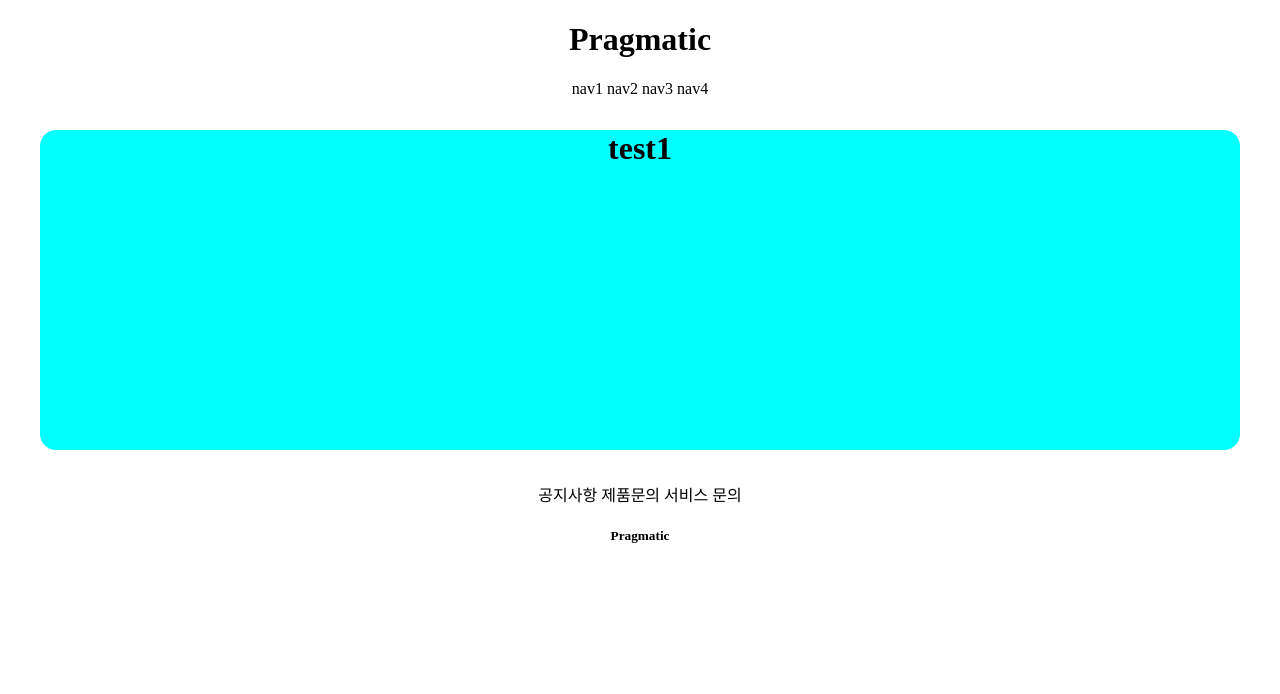
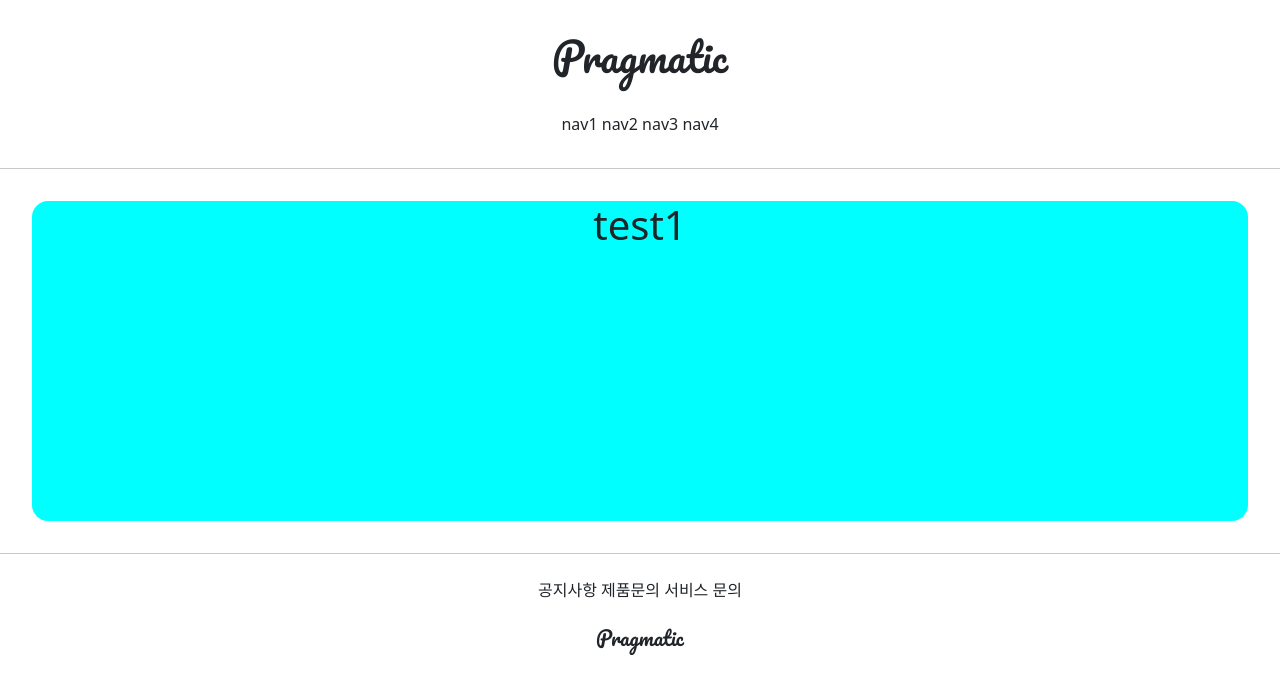
Before and after one commit to ojh789ojh/study_ai_django, a Django app: page /accounts/hello_world/ in a window 1280 px wide. Shown: the top 694 px of the page. Run offline with Django 3.2, Linux system fonts and the light colour scheme; parts of the project's set-up code (start-up, migrations or seed data) failed here and were passed over.

Commit message:
no message

```diff
--- a/templates/base.html
+++ b/templates/base.html
@@ -3,9 +3,10 @@
 {% include 'head.html' %}
 <body>
 {% include 'header.html' %}
-
+<hr>
 {% block content %}
 {% endblock %}
+<hr>
 
 {% include 'footer.html' %}
 </body>
--- a/templates/footer.html
+++ b/templates/footer.html
@@ -1,10 +1,10 @@
 <div>
-    <div>
+    <div style="margin-top: 1.5rem;">
         <span>공지사항</span>
         <span>제품문의</span>
         <span>서비스 문의</span>
     </div>
-    <div>
+    <div style="margin: 1.5rem 0; font-family: 'Pacifico', cursive;">
         <h5>Pragmatic</h5>
     </div>
 </div>
--- a/templates/head.html
+++ b/templates/head.html
@@ -1,9 +1,14 @@
 <head>
     <meta charset="UTF-8">
     <title>Title</title>
+    <link href="https://cdn.jsdelivr.net/npm/bootstrap@5.0.2/dist/css/bootstrap.min.css" rel="stylesheet" integrity="sha384-EVSTQN3/azprG1Anm3QDgpJLIm9Nao0Yz1ztcQTwFspd3yD65VohhpuuCOmLASjC" crossorigin="anonymous">
+{#    <script src="https://cdn.jsdelivr.net/npm/bootstrap@5.0.2/dist/js/bootstrap.bundle.min.js" integrity="sha384-MrcW6ZMFYlzcLA8Nl+NtUVF0sA7MsXsP1UyJoMp4YLEuNSfAP+JcXn/tWtIaxVXM" crossorigin="anonymous"></script>#}
     <style>
         body div{
             text-align: center;
         }
     </style>
+    <link rel="preconnect" href="https://fonts.googleapis.com">
+    <link rel="preconnect" href="https://fonts.gstatic.com" crossorigin>
+    <link href="https://fonts.googleapis.com/css2?family=Pacifico&display=swap" rel="stylesheet">
 </head>
--- a/templates/header.html
+++ b/templates/header.html
@@ -1,8 +1,8 @@
-<div>
-    <div>
+<div style="text-align: center;">
+    <div style="margin: 2rem 0;font-family: 'Pacifico', cursive;">
         <h1>Pragmatic</h1>
     </div>
-    <div>
+    <div style="margin-bottom: 2rem;">
         <span>nav1</span>
         <span>nav2</span>
         <span>nav3</span>
```
